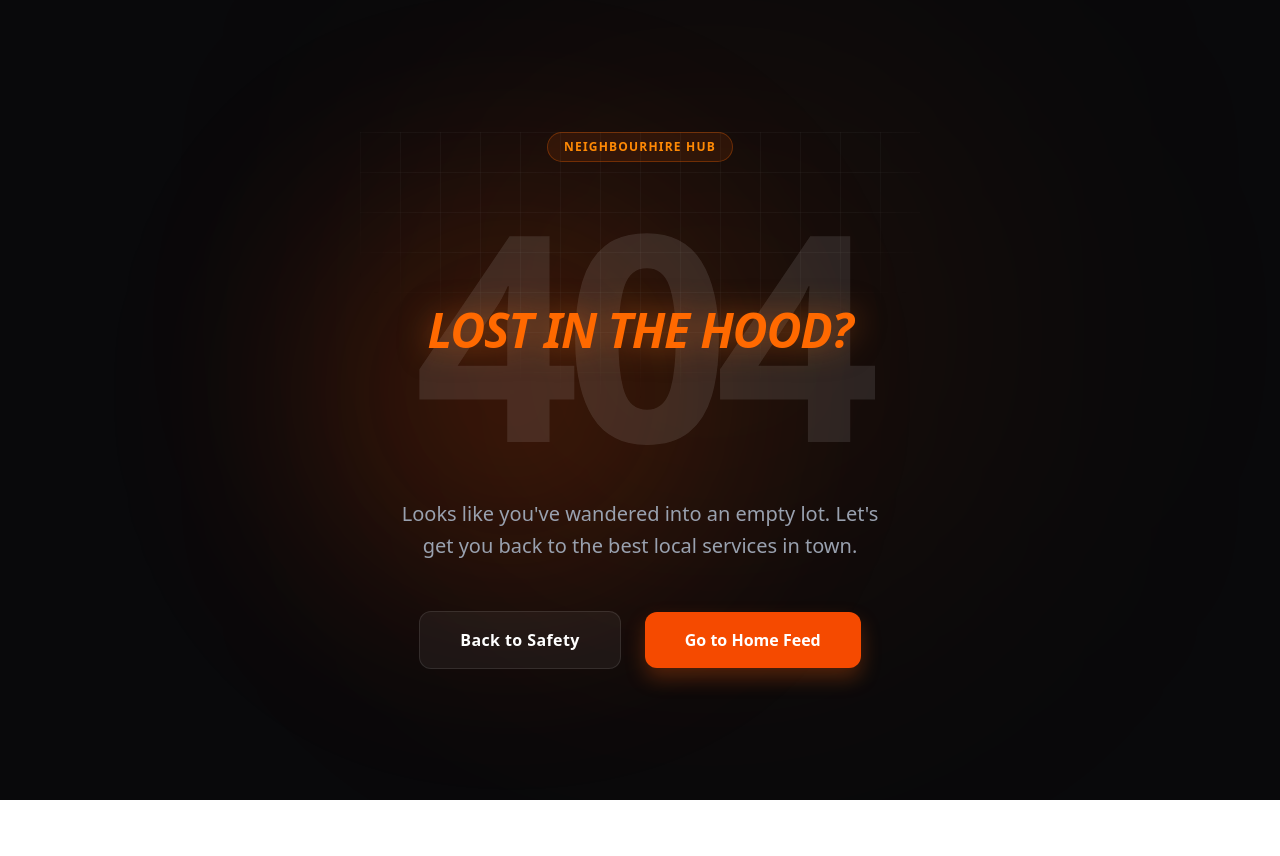
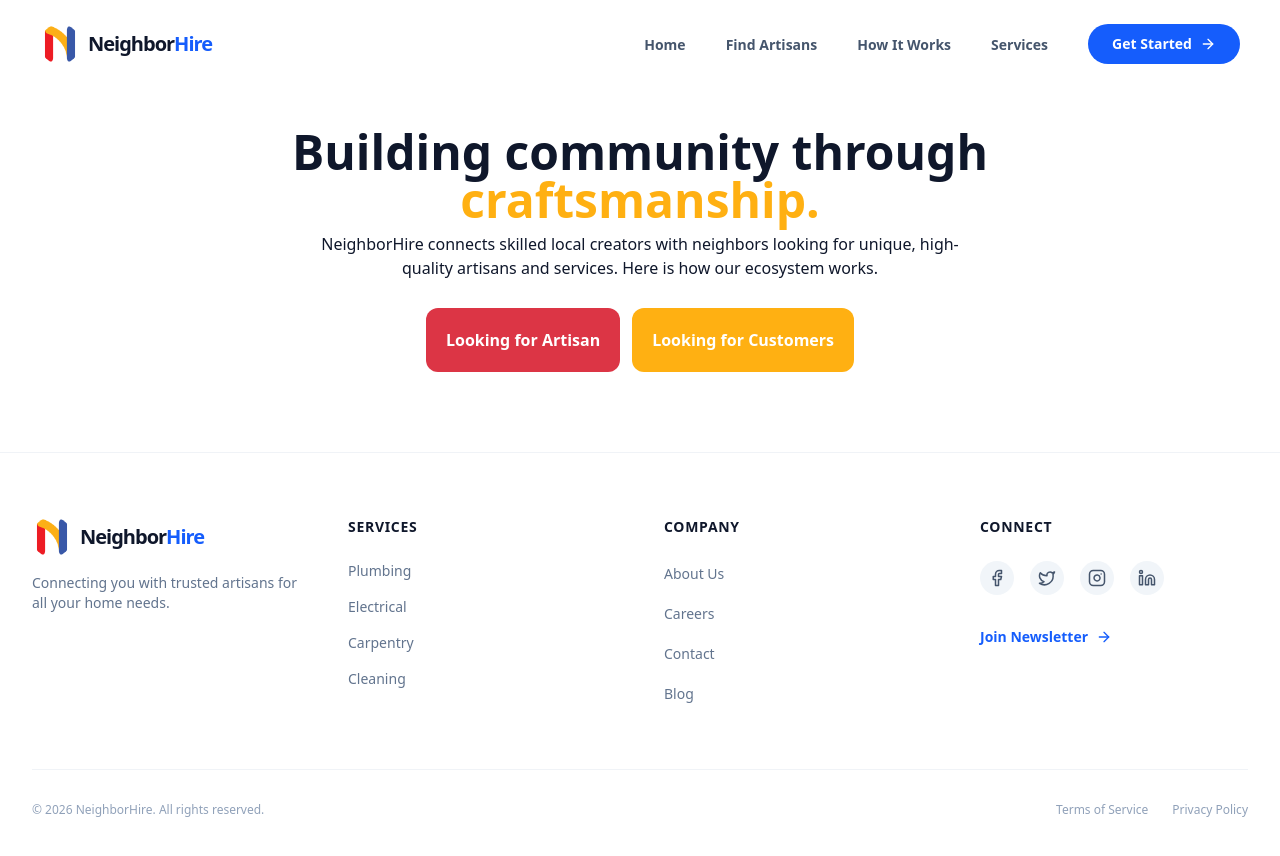
Before and after one commit to Minamyle/Neighboorhire, a React (Vite) app: page /howitworks in a window 1280 px wide. Before the commit this address had no page. Shown: the top 856 px of the page. Before the commit the page ends 800 px from the top, so only its background shows below. Built offline with nearby package versions, Linux system fonts and the light colour scheme.

Commit message:
feat: merge conflict

```diff
--- a/src/App.jsx
+++ b/src/App.jsx
@@ -38,6 +38,7 @@ export default function App() {
               <Route path="/services" element={<Services />} />
           <Route path="auth/login" element={<Login />} />
               <Route path="auth/register" element={<Register />} />
+              <Route path="/howitworks" element={<Howitworks />} />
             </Route>
 
             {/* Artisan Dashboard */}
```
Also changed, not shown: vercel.json (added), 1 other file (tests, documents, lock files or other folders).
